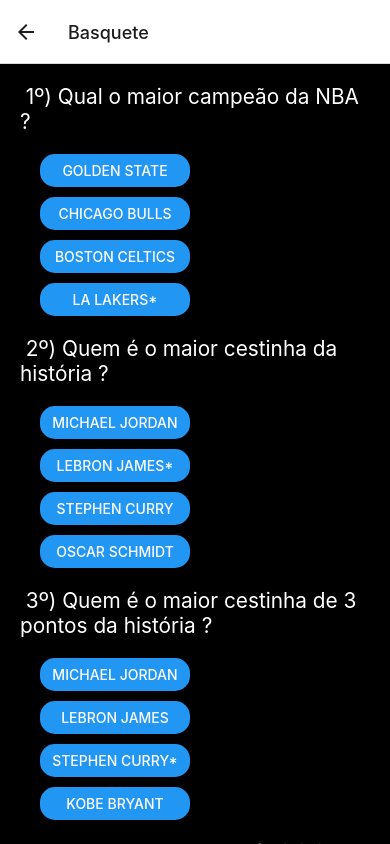
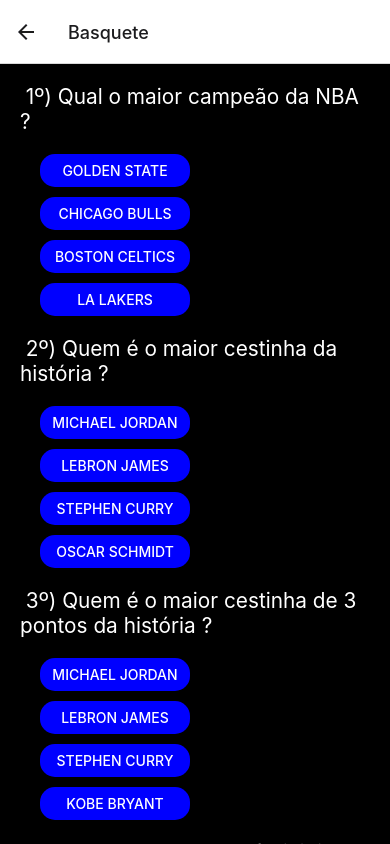
Before and after one commit to nosepato/app-mobile, a React Native app in the folder reactNativeAppModel/: screen /Basquete in a window 390 px wide. Built offline with nearby package versions, Linux system fonts and the light colour scheme.

Commit message:
last update 1.0

```diff
--- a/reactNativeAppModel/screens/BasqueteScreen.jsx
+++ b/reactNativeAppModel/screens/BasqueteScreen.jsx
@@ -1,30 +1,63 @@
 import { StyleSheet, Text, View, Button } from 'react-native'
-import React from 'react'
+import React, { useState } from 'react'
 import { ScrollView } from 'react-native-web'
 
 const BasqueteScreen = () => {
+  const [isCorrectAnswer1, setCorrectAnswer1] = useState(false)
+  const [isIncorrectAnswer1_1, setIncorrectAnswer1_1] = useState(false)
+  const [isIncorrectAnswer1_2, setIncorrectAnswer1_2] = useState(false)
+  const [isIncorrectAnswer1_3, setIncorrectAnswer1_3] = useState(false)
+  const [isCorrectAnswer2, setCorrectAnswer2] = useState(false)
+  const [isIncorrectAnswer2_1, setIncorrectAnswer2_1] = useState(false)
+  const [isIncorrectAnswer2_2, setIncorrectAnswer2_2] = useState(false)
+  const [isIncorrectAnswer2_3, setIncorrectAnswer2_3] = useState(false)
+  const [isCorrectAnswer3, setCorrectAnswer3] = useState(false)
+  const [isIncorrectAnswer3_1, setIncorrectAnswer3_1] = useState(false)
+  const [isIncorrectAnswer3_2, setIncorrectAnswer3_2] = useState(false)
+  const [isIncorrectAnswer3_3, setIncorrectAnswer3_3] = useState(false)
+  const [isCorrectAnswer4, setCorrectAnswer4] = useState(false)
+  const [isIncorrectAnswer4_1, setIncorrectAnswer4_1] = useState(false)
+  const [isIncorrectAnswer4_2, setIncorrectAnswer4_2] = useState(false)
+  const [isIncorrectAnswer4_3, setIncorrectAnswer4_3] = useState(false)
+  const [isCorrectAnswer5, setCorrectAnswer5] = useState(false)
+  const [isIncorrectAnswer5_1, setIncorrectAnswer5_1] = useState(false)
+  const [isIncorrectAnswer5_2, setIncorrectAnswer5_2] = useState(false)
+  const [isIncorrectAnswer5_3, setIncorrectAnswer5_3] = useState(false)
+
+  const [correctAnswersCount, setCorrectAnswersCount] = useState(0);
+  const [incorrectAnswersCount, setIncorrectAnswersCount] = useState(0);
+
+  const handleAnswer = (isCorrect) => {
+    if (isCorrect) {
+      setCorrectAnswersCount(prevCount => prevCount + 1);
+    } else {
+      setIncorrectAnswersCount(prevCount => prevCount + 1);
+    }
+  }
+
   return (
     <ScrollView>
     <View style={styles.container}>
+
        <View>
        <Text style={styles.text}> 1º) Qual o maior campeão da NBA ? </Text>
        </View>
 
        <View style={styles.buttonContainer}>
        <View style={[styles.viewButton, {flex: 1}]}>
-       <Button title='Golden State'/>
+       <Button title='Golden State' color= {isIncorrectAnswer1_1 ? 'red' : 'blue'} onPress={() => {setIncorrectAnswer1_1(true); handleAnswer(false)}}/>
        </View>
        <View style={styles.space}></View>
        <View style={[styles.viewButton, {flex: 1}]}>
-       <Button title='Chicago Bulls'/>
+       <Button title='Chicago Bulls' color= {isIncorrectAnswer1_2 ? 'red' : 'blue'} onPress={() => {setIncorrectAnswer1_2(true); handleAnswer(false)}}/>
        </View>
        <View style={styles.space}></View>
        <View style={[styles.viewButton, {flex: 1}]}>
-       <Button title='Boston Celtics'/>
+       <Button title='Boston Celtics' color= {isIncorrectAnswer1_3 ? 'red' : 'blue'} onPress={() => {setIncorrectAnswer1_3(true); handleAnswer(false)}}/>
        </View>
        <View style={styles.space}></View>
        <View style={[styles.viewButton, {flex: 1}]}>
-       <Button title='LA Lakers*'/>
+       <Button title='LA Lakers' color= {isCorrectAnswer1 ? 'green' : 'blue'} onPress={() => {setCorrectAnswer1(true); handleAnswer(true)}}/>
        </View>
        </View>
 
@@ -34,19 +67,19 @@
 
        <View style={styles.buttonContainer}>
        <View style={[styles.viewButton, {flex: 1}]}>
-       <Button title='Michael Jordan'/>
+       <Button title='Michael Jordan' color= {isIncorrectAnswer2_1 ? 'red' : 'blue'} onPress={() => {setIncorrectAnswer2_1(true); handleAnswer(false)}}/>
        </View>
        <View style={styles.space}></View>
        <View style={[styles.viewButton, {flex: 1}]}>
-       <Button title='Lebron James*'/>
+       <Button title='Lebron James' color= {isCorrectAnswer2 ? 'green' : 'blue'} onPress={() => {setCorrectAnswer2(true); handleAnswer(true)}}/>
        </View>
        <View style={styles.space}></View>
        <View style={[styles.viewButton, {flex: 1}]}>
-       <Button title='Stephen Curry'/>
+       <Button title='Stephen Curry' color= {isIncorrectAnswer2_2 ? 'red' : 'blue'} onPress={() => {setIncorrectAnswer2_2(true); handleAnswer(false)}}/>
        </View>
        <View style={styles.space}></View>
        <View style={[styles.viewButton, {flex: 1}]}>
-       <Button title='Oscar Schmidt'/>
+       <Button title='Oscar Schmidt' color= {isIncorrectAnswer2_3 ? 'red' : 'blue'} onPress={() => {setIncorrectAnswer2_3(true); handleAnswer(false)}}/>
        </View>
        </View>
 
@@ -56,19 +89,19 @@
 
        <View style={styles.buttonContainer}>
        <View style={[styles.viewButton, {flex: 1}]}>
-       <Button title='Michael Jordan'/>
+       <Button title='Michael Jordan' color= {isIncorrectAnswer3_1 ? 'red' : 'blue'} onPress={() => {setIncorrectAnswer3_1(true); handleAnswer(false)}}/>
        </View>
        <View style={styles.space}></View>
        <View style={[styles.viewButton, {flex: 1}]}>
-       <Button title='Lebron James'/>
+       <Button title='Lebron James' color= {isIncorrectAnswer3_2 ? 'red' : 'blue'} onPress={() => {setIncorrectAnswer3_2(true); handleAnswer(false)}}/>
        </View>
        <View style={styles.space}></View>
        <View style={[styles.viewButton, {flex: 1}]}>
-       <Button title='Stephen Curry*'/>
+       <Button title='Stephen Curry' color= {isCorrectAnswer3 ? 'green' : 'blue'} onPress={() => {setCorrectAnswer3(true); handleAnswer(true)}}/>
        </View>
        <View style={styles.space}></View>
        <View style={[styles.viewButton, {flex: 1}]}>
-       <Button title='Kobe Bryant'/>
+       <Button title='Kobe Bryant' color= {isIncorrectAnswer3_3 ? 'red' : 'blue'} onPress={() => {setIncorrectAnswer3_3(true); handleAnswer(false)}}/>
        </View>
        </View>
 
@@ -77,19 +110,19 @@
        </View>
        <View style={styles.buttonContainer}>
        <View style={[styles.viewButton, {flex: 1}]}>
-       <Button title='5'/>
+       <Button title='5' color= {isIncorrectAnswer4_1 ? 'red' : 'blue'} onPress={() => {setIncorrectAnswer4_1(true); handleAnswer(false)}}/>
        </View>
        <View style={styles.space}></View>
        <View style={[styles.viewButton, {flex: 1}]}>
-       <Button title='2'/>
+       <Button title='2' color= {isIncorrectAnswer4_2 ? 'red' : 'blue'} onPress={() => {setIncorrectAnswer4_2(true); handleAnswer(false)}}/>
        </View>
        <View style={styles.space}></View>
        <View style={[styles.viewButton, {flex: 1}]}>
-       <Button title='3'/>
+       <Button title='3' color= {isIncorrectAnswer4_3 ? 'red' : 'blue'} onPress={() => {setIncorrectAnswer4_3(true); handleAnswer(false)}}/>
        </View>
        <View style={styles.space}></View>
        <View style={[styles.viewButton, {flex: 1}]}>
-       <Button title='4*'/>
+       <Button title='4' color= {isCorrectAnswer4 ? 'green' : 'blue'} onPress={() => {setCorrectAnswer4(true); handleAnswer(true)}}/>
        </View>
        </View>
 
@@ -99,28 +132,33 @@
 
        <View style={styles.buttonContainer}>
        <View style={[styles.viewButton, {flex: 1}]}>
-       <Button title='2'/>
+       <Button title='2' color= {isIncorrectAnswer5_1 ? 'red' : 'blue'} onPress={() => {setIncorrectAnswer5_1(true); handleAnswer(false)}}/>
        </View>
        <View style={styles.space}></View>
        <View style={[styles.viewButton, {flex: 1}]}>
-       <Button title='5'/>
+       <Button title='5' color= {isIncorrectAnswer5_2 ? 'red' : 'blue'} onPress={() => {setIncorrectAnswer5_2(true); handleAnswer(false)}}/>
        </View>
        <View style={styles.space}></View>
        <View style={[styles.viewButton, {flex: 1}]}>
-       <Button title='6*'/>
+       <Button title='6' color= {isCorrectAnswer5 ? 'green' : 'blue'} onPress={() => {setCorrectAnswer5(true); handleAnswer(true)}}/>
        </View>
        <View style={styles.space}></View>
        <View style={[styles.viewButton, {flex: 1}]}>
-       <Button title='10'/>
+       <Button title='10' color= {isIncorrectAnswer5_3 ? 'red' : 'blue'} onPress={() => {setIncorrectAnswer5_3(true); handleAnswer(false)}}/>
        </View>
        <View style={styles.space2}></View>
 
        </View>
 
+       <View style={styles.resultsContainer}>
+          <Text style={styles.resultsText}>Respostas Certas: {correctAnswersCount}</Text>
+          <Text style={styles.resultsText}>Respostas Erradas: {incorrectAnswersCount}</Text>
+       </View>
+
+       <View style={styles.space}></View>
+
        <View style={[styles.viewButtonFinish, {flex:1}]}>
-        <Button
-          title='Finalizar'
-          onPress={() => {navigation.navigate("home")}}/>
+        <Button title='Finalizar' onPress={() => {navigation.navigate("home")}}/>
        </View>
 
     </View>
@@ -161,5 +199,13 @@
     },
     space2: {
       height: 50
+    },
+    resultsContainer: {
+      marginTop: 20,
+      alignItems: 'center'
+    },
+    resultsText: {
+      fontSize: 20,
+      color: 'white'
     }
 })
--- a/reactNativeAppModel/screens/FutebolScreen.jsx
+++ b/reactNativeAppModel/screens/FutebolScreen.jsx
@@ -1,10 +1,39 @@
 import { StyleSheet, Text, View, Button } from 'react-native'
 import React, { useState } from 'react'
-import { ImageBackground, Modal, ScrollView } from 'react-native-web'
+import { ScrollView } from 'react-native-web'
 
 const FutebolScreen = () => {
-  const [isCorrectAnswer, setCorrectAnswer] = useState(false)
-  const [isIncorrectAnswer, setIncorrectAnswer] = useState(false)
+  const [isCorrectAnswer1, setCorrectAnswer1] = useState(false)
+  const [isIncorrectAnswer1_1, setIncorrectAnswer1_1] = useState(false)
+  const [isIncorrectAnswer1_2, setIncorrectAnswer1_2] = useState(false)
+  const [isIncorrectAnswer1_3, setIncorrectAnswer1_3] = useState(false)
+  const [isCorrectAnswer2, setCorrectAnswer2] = useState(false)
+  const [isIncorrectAnswer2_1, setIncorrectAnswer2_1] = useState(false)
+  const [isIncorrectAnswer2_2, setIncorrectAnswer2_2] = useState(false)
+  const [isIncorrectAnswer2_3, setIncorrectAnswer2_3] = useState(false)
+  const [isCorrectAnswer3, setCorrectAnswer3] = useState(false)
+  const [isIncorrectAnswer3_1, setIncorrectAnswer3_1] = useState(false)
+  const [isIncorrectAnswer3_2, setIncorrectAnswer3_2] = useState(false)
+  const [isIncorrectAnswer3_3, setIncorrectAnswer3_3] = useState(false)
+  const [isCorrectAnswer4, setCorrectAnswer4] = useState(false)
+  const [isIncorrectAnswer4_1, setIncorrectAnswer4_1] = useState(false)
+  const [isIncorrectAnswer4_2, setIncorrectAnswer4_2] = useState(false)
+  const [isIncorrectAnswer4_3, setIncorrectAnswer4_3] = useState(false)
+  const [isCorrectAnswer5, setCorrectAnswer5] = useState(false)
+  const [isIncorrectAnswer5_1, setIncorrectAnswer5_1] = useState(false)
+  const [isIncorrectAnswer5_2, setIncorrectAnswer5_2] = useState(false)
+  const [isIncorrectAnswer5_3, setIncorrectAnswer5_3] = useState(false)
+
+  const [correctAnswersCount, setCorrectAnswersCount] = useState(0);
+  const [incorrectAnswersCount, setIncorrectAnswersCount] = useState(0);
+
+  const handleAnswer = (isCorrect) => {
+    if (isCorrect) {
+      setCorrectAnswersCount(prevCount => prevCount + 1);
+    } else {
+      setIncorrectAnswersCount(prevCount => prevCount + 1);
+    }
+  }
 
   return (
     <ScrollView>
@@ -16,25 +45,19 @@
 
        <View style={styles.buttonContainer}>
           <View style={[styles.viewButton, {flex: 1}]}>
-       <Button color= {isIncorrectAnswer ? 'red' : 'blue'}title='Bayern Munich' style={styles.button} onPress={() => {
-
-        setIncorrectAnswer(true)
-       }}/>
+            <Button title='Bayern Munich' color= {isIncorrectAnswer1_1 ? 'red' : 'blue'} onPress={() => {setIncorrectAnswer1_1(true); handleAnswer(false)}}/>
           </View>
           <View style={styles.space}></View>
           <View style={[styles.viewButton, {flex: 1}]}>
-       <Button title='Liverpool'/>
+            <Button title='Liverpool' color= {isIncorrectAnswer1_2 ? 'red' : 'blue'} onPress={() => {setIncorrectAnswer1_2(true); handleAnswer(false)}}/>
           </View>
           <View style={styles.space}></View>
           <View style={[styles.viewButton, {flex: 1}]}>
-       <Button color= {isCorrectAnswer ? 'green' : 'blue'}title='Real Madrid' onPress={() => {
-
-        setCorrectAnswer(true)
-       }}/>
+            <Button title='Real Madrid' color= {isCorrectAnswer1 ? 'green' : 'blue'} onPress={() => {setCorrectAnswer1(true); handleAnswer(true)}}/>
           </View>
           <View style={styles.space}></View>
           <View style={[styles.viewButton, {flex: 1}]}>
-       <Button title=' AC Milan'/>
+            <Button title=' AC Milan' color= {isIncorrectAnswer1_3 ? 'red' : 'blue'} onPress={() => {setIncorrectAnswer1_3(true); handleAnswer(false)}}/>
           </View>
         </View>
 
@@ -44,19 +67,19 @@
 
        <View style={styles.buttonContainer}>
        <View style={[styles.viewButton, {flex: 1}]}>
-       <Button title='Argentina'/>
+       <Button title='Argentina' color= {isIncorrectAnswer2_1 ? 'red' : 'blue'} onPress={() => {setIncorrectAnswer2_1(true); handleAnswer(false)}}/>
        </View>
        <View style={styles.space}></View>
        <View style={[styles.viewButton, {flex: 1}]}>
-       <Button title='Itália'/>
+       <Button title='Itália' color= {isIncorrectAnswer2_2 ? 'red' : 'blue'} onPress={() => {setIncorrectAnswer2_2(true); handleAnswer(false)}}/>
        </View>
        <View style={styles.space}></View>
        <View style={[styles.viewButton, {flex: 1}]}>
-       <Button title='Alemanha*'/>
+       <Button title='Alemanha' color= {isIncorrectAnswer2_3 ? 'red' : 'blue'} onPress={() => {setIncorrectAnswer2_3(true); handleAnswer(false)}}/>
        </View>
        <View style={styles.space}></View>
        <View style={[styles.viewButton, {flex: 1}]}>
-       <Button title='Brasil*'/>
+       <Button title='Brasil' color= {isCorrectAnswer2 ? 'green' : 'blue'} onPress={() => {setCorrectAnswer2(true); handleAnswer(true)}}/>
        </View>
        </View>
 
@@ -66,19 +89,19 @@
 
        <View style={styles.buttonContainer}>
        <View style={[styles.viewButton, {flex: 1}]}>
-       <Button title='Boca Juniors'/>
+       <Button title='Boca Juniors' color= {isIncorrectAnswer3_1 ? 'red' : 'blue'} onPress={() => {setIncorrectAnswer3_1(true); handleAnswer(false)}}/>
        </View>
        <View style={styles.space}></View>
        <View style={[styles.viewButton, {flex: 1}]}>
-       <Button title='Palmeiras'/>
+       <Button title='Palmeiras' color= {isIncorrectAnswer3_2 ? 'red' : 'blue'} onPress={() => {setIncorrectAnswer3_2(true); handleAnswer(false)}}/>
        </View>
        <View style={styles.space}></View>
        <View style={[styles.viewButton, {flex: 1}]}>
-       <Button title='River Plate'/>
+       <Button title='River Plate' color= {isIncorrectAnswer3_3 ? 'red' : 'blue'} onPress={() => {setIncorrectAnswer3_3(true); handleAnswer(false)}}/>
        </View>
        <View style={styles.space}></View>
        <View style={[styles.viewButton, {flex: 1}]}>
-       <Button title='Independiente*'/>
+       <Button title='Independiente' color= {isCorrectAnswer3 ? 'green' : 'blue'} onPress={() => {setCorrectAnswer3(true); handleAnswer(true)}}/>
        </View>
        </View>
 
@@ -88,19 +111,19 @@
 
        <View style={styles.buttonContainer}>
        <View style={[styles.viewButton, {flex: 1}]}>
-       <Button title='11*'/>
+       <Button title='11' color= {isCorrectAnswer4 ? 'green' : 'blue'} onPress={() => {setCorrectAnswer4(true); handleAnswer(true)}}/>
        </View>
        <View style={styles.space}></View>
        <View style={[styles.viewButton, {flex: 1}]}>
-       <Button title='10'/>
+       <Button title='10' color= {isIncorrectAnswer4_1 ? 'red' : 'blue'} onPress={() => {setIncorrectAnswer4_1(true); handleAnswer(false)}}/>
        </View>
        <View style={styles.space}></View>
        <View style={[styles.viewButton, {flex: 1}]}>
-       <Button title='22'/>
+       <Button title='22' color= {isIncorrectAnswer4_2 ? 'red' : 'blue'} onPress={() => {setIncorrectAnswer4_2(true); handleAnswer(false)}}/>
        </View>
        <View style={styles.space}></View>
        <View style={[styles.viewButton, {flex: 1}]}>
-       <Button title='12'/>
+       <Button title='12' color= {isIncorrectAnswer4_3 ? 'red' : 'blue'} onPress={() => {setIncorrectAnswer4_3(true); handleAnswer(false)}}/>
        </View>
        </View>
 
@@ -110,28 +133,34 @@
 
        <View style={styles.buttonContainer}>
        <View style={[styles.viewButton, {flex: 1}]}>
-       <Button title='4'/>
+       <Button title='4' color= {isIncorrectAnswer5_1 ? 'red' : 'blue'} onPress={() => {setIncorrectAnswer5_1(true); handleAnswer(false)}}/>
        </View>
        <View style={styles.space}></View>
        <View style={[styles.viewButton, {flex: 1}]}>
-       <Button title='2*'/>
+       <Button title='2' color= {isCorrectAnswer5 ? 'green' : 'blue'} onPress={() => {setCorrectAnswer5(true); handleAnswer(true)}}/>
        </View>
        <View style={styles.space}></View>
        <View style={[styles.viewButton, {flex: 1}]}>
-       <Button title='3'/>
+       <Button title='3' color= {isIncorrectAnswer5_2 ? 'red' : 'blue'} onPress={() => {setIncorrectAnswer5_2(true); handleAnswer(false)}}/>
        </View>
        <View style={styles.space}></View>
        <View style={[styles.viewButton, {flex: 1}]}>
-       <Button title='1'/>
+       <Button title='1' color= {isIncorrectAnswer5_3 ? 'red' : 'blue'} onPress={() => {setIncorrectAnswer5_3(true); handleAnswer(false)}}/>
        </View>
+
        <View style={styles.space2}></View>
 
        </View>
 
+       <View style={styles.resultsContainer}>
+          <Text style={styles.resultsText}>Respostas Certas: {correctAnswersCount}</Text>
+          <Text style={styles.resultsText}>Respostas Erradas: {incorrectAnswersCount}</Text>
+       </View>
+
+       <View style={styles.space}></View>
+
        <View style={[styles.viewButtonFinish, {flex:1}]}>
-        <Button
-          title='Finalizar'
-          onPress={() => {navigation.navigate("home")}}/>
+        <Button title='Finalizar' onPress={() => {navigation.navigate("home")}}/>
        </View>
 
     </View>
@@ -173,7 +202,12 @@
 space2: {
   height: 50
 },
-button:{
-  color: '#000000'
+resultsContainer: {
+  marginTop: 20,
+  alignItems: 'center'
+},
+resultsText: {
+  fontSize: 20,
+  color: 'white'
 }
 })
```
Lines whose indentation alone changed are shown as unchanged.
